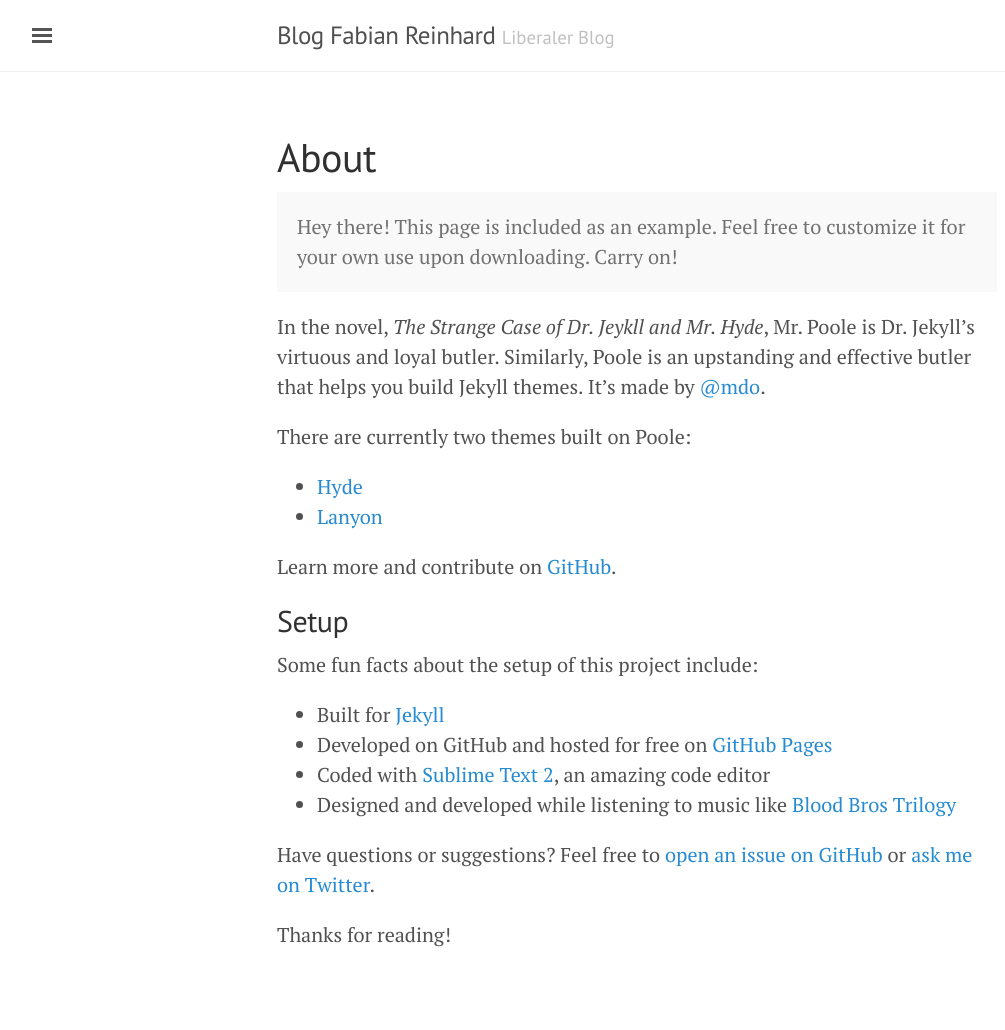
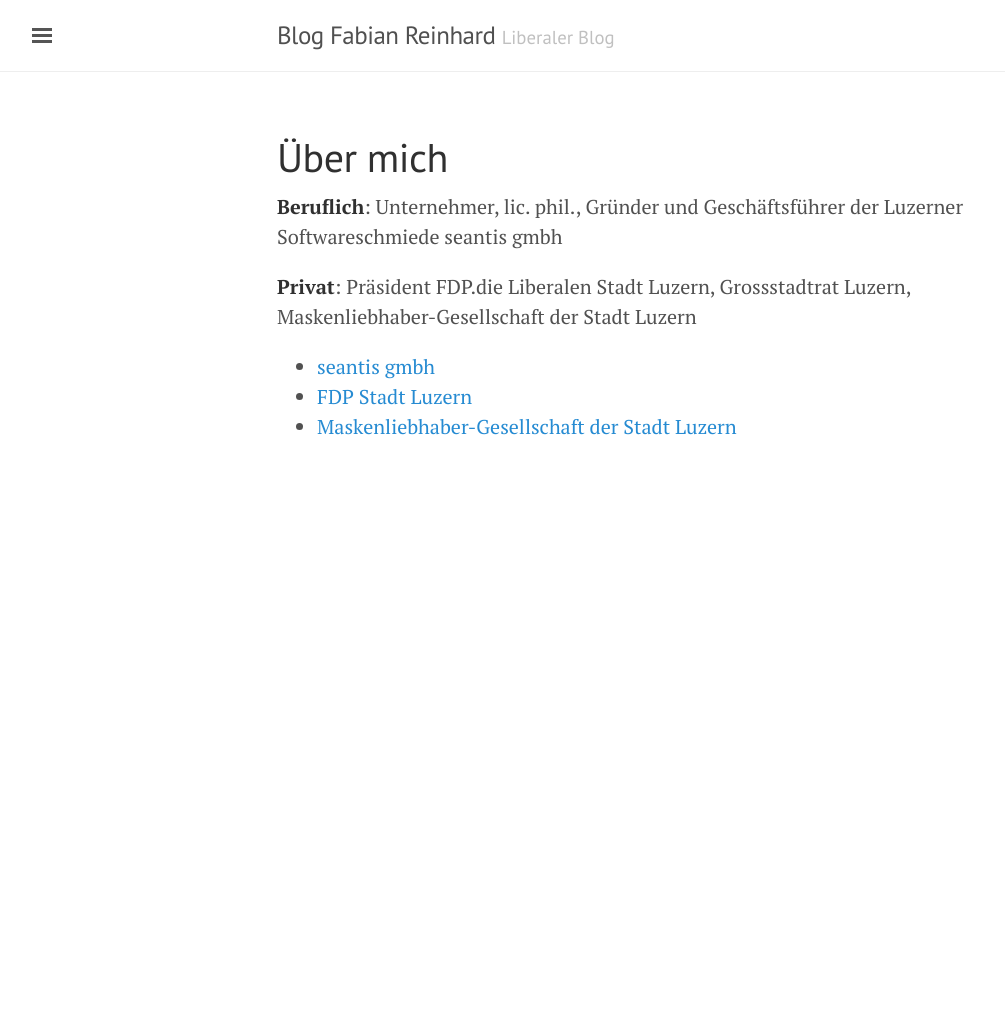
Before and after one commit to freinhard/freinhard.github.io, a Jekyll site: the page built from about.md, in a window 1280 px wide. Shown: the whole page, without its empty margins (3-1008 px from the left). Built offline with Jekyll 4.4.1, drawn with Linux system fonts in a browser that asks for light colours; after the commit the page ends 900 px from its top, so only the background shows below that.

Commit message:
Add about me

```diff
--- a/about.md
+++ b/about.md
@@ -1,30 +1,12 @@
 ---
 layout: page
-title: About
+title: Über mich
 ---
 
-<p class="message">
-  Hey there! This page is included as an example. Feel free to customize it for your own use upon downloading. Carry on!
-</p>
+**Beruflich**: Unternehmer, lic. phil., Gründer und Geschäftsführer der Luzerner Softwareschmiede seantis gmbh
 
-In the novel, *The Strange Case of Dr. Jeykll and Mr. Hyde*, Mr. Poole is Dr. Jekyll's virtuous and loyal butler. Similarly, Poole is an upstanding and effective butler that helps you build Jekyll themes. It's made by [@mdo](https://twitter.com/mdo).
+**Privat**: Präsident FDP.die Liberalen Stadt Luzern, Grossstadtrat Luzern, Maskenliebhaber-Gesellschaft der Stadt Luzern
 
-There are currently two themes built on Poole:
-
-* [Hyde](http://hyde.getpoole.com)
-* [Lanyon](http://lanyon.getpoole.com)
-
-Learn more and contribute on [GitHub](https://github.com/poole).
-
-## Setup
-
-Some fun facts about the setup of this project include:
-
-* Built for [Jekyll](http://jekyllrb.com)
-* Developed on GitHub and hosted for free on [GitHub Pages](https://pages.github.com)
-* Coded with [Sublime Text 2](http://sublimetext.com), an amazing code editor
-* Designed and developed while listening to music like [Blood Bros Trilogy](https://soundcloud.com/maddecent/sets/blood-bros-series)
-
-Have questions or suggestions? Feel free to [open an issue on GitHub](https://github.com/poole/issues/new) or [ask me on Twitter](https://twitter.com/mdo).
-
-Thanks for reading!
+* [seantis gmbh](https://seantis.ch)
+* [FDP Stadt Luzern](http://www.fdp-stadtluzern.ch)
+* [Maskenliebhaber-Gesellschaft der Stadt Luzern](http://www.mlg.ch)
```
Also changed, not shown: README.md (deleted).
